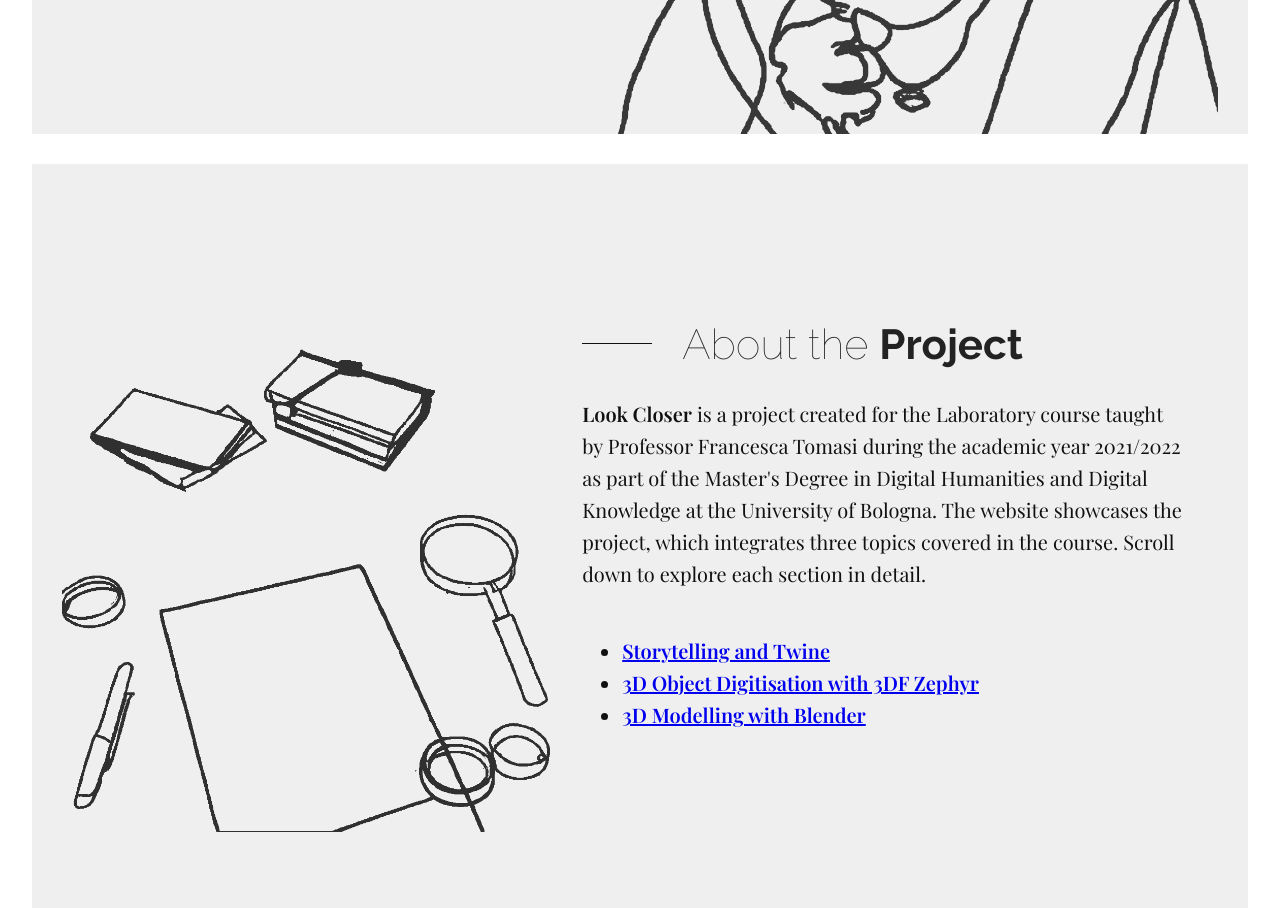
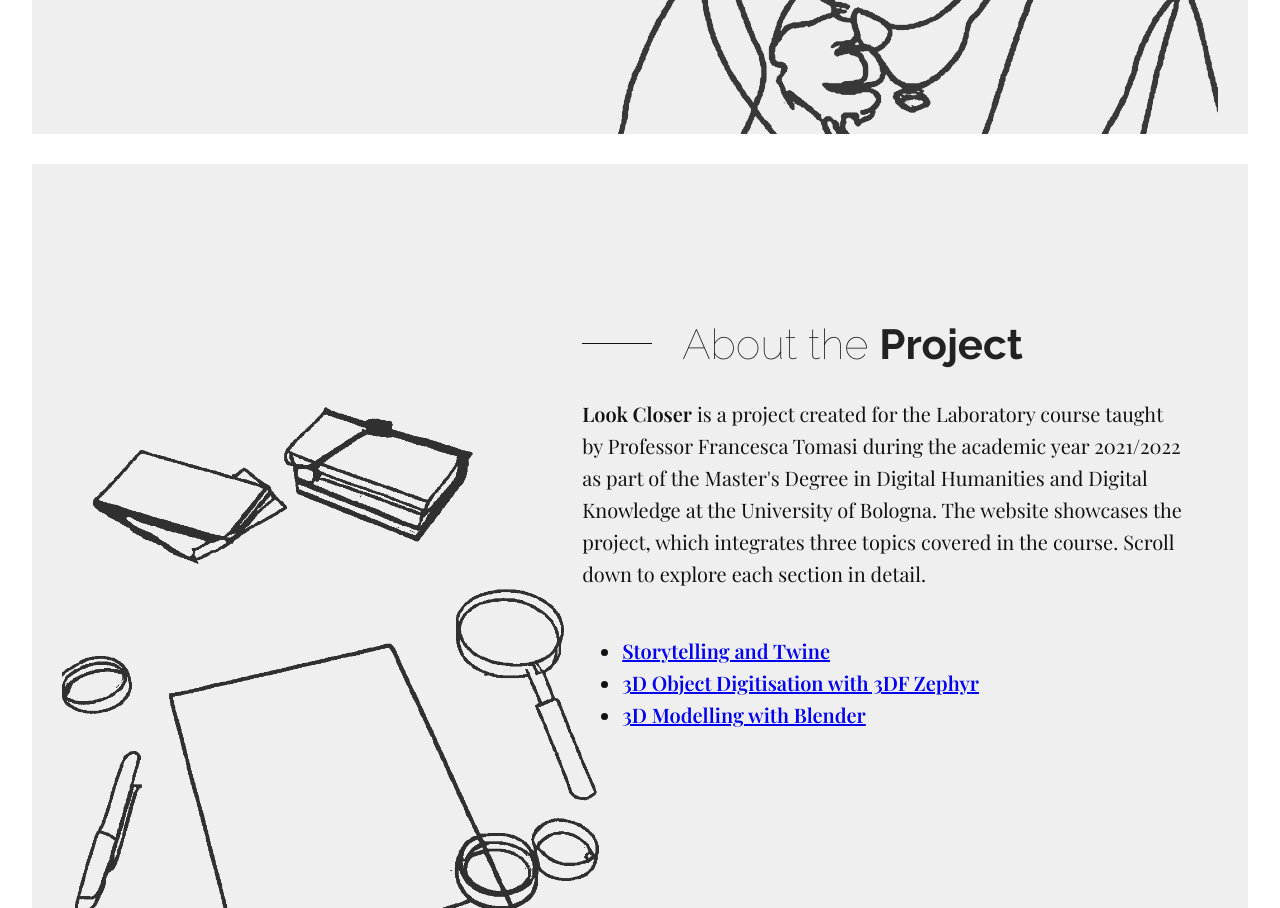
Before and after one commit to AlessandraFa/lookcloser, a plain HTML site: page index.html in a window 1280 px wide. Shown: the part 640-1548 px from the top of the page. Drawn offline with nearby package versions, Linux system fonts and the light colour scheme; files whose address does not match are found by name.

Commit message:
Update main.css

```diff
--- a/assets/css/main.css
+++ b/assets/css/main.css
@@ -582,8 +582,8 @@
   width: 45%;}
 
 #about .wrapper .camera img {
-  width: 100%;
-  padding-top: 10vh;
+  width: 110%;
+  padding-top: 30vh;
 }
 
 #about .wrapper .blurb {
```
